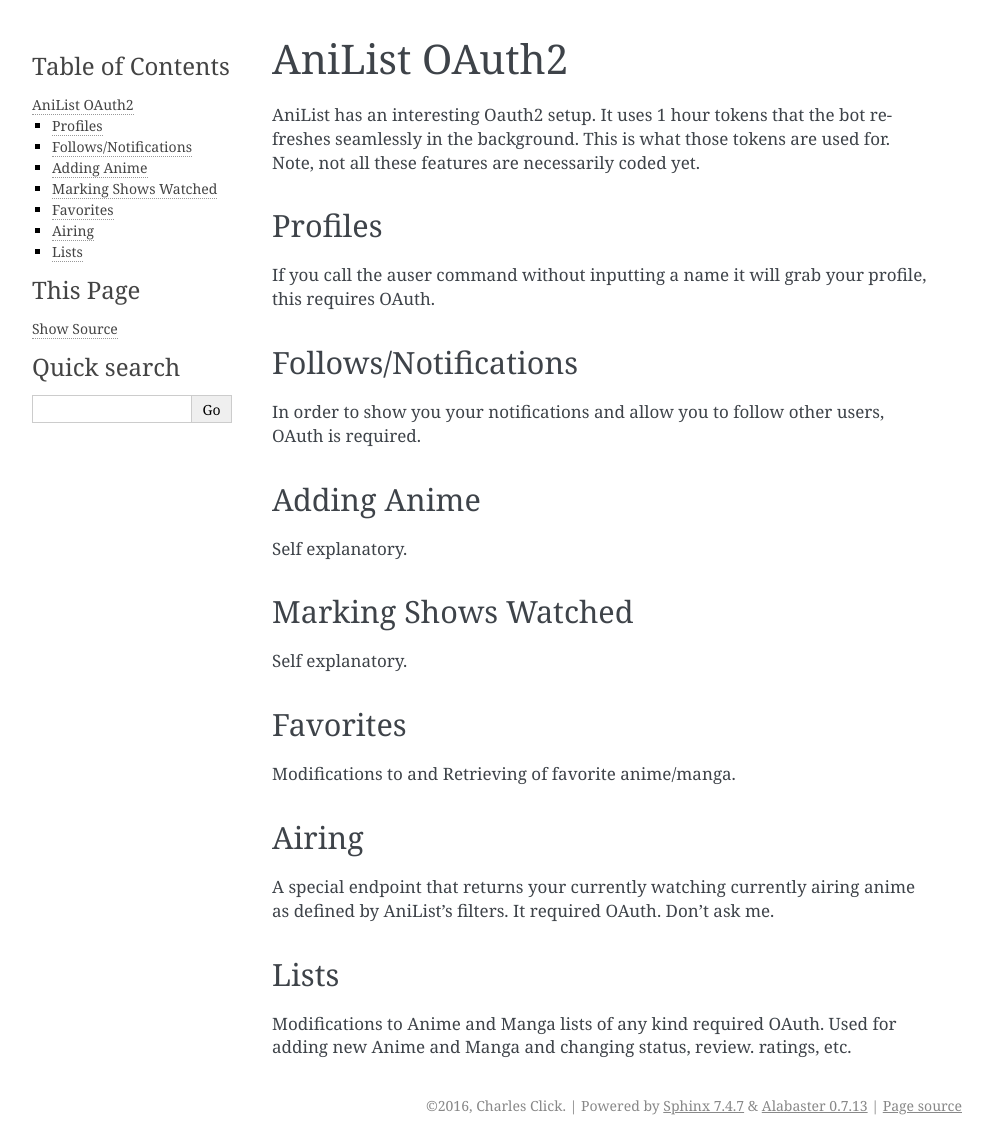
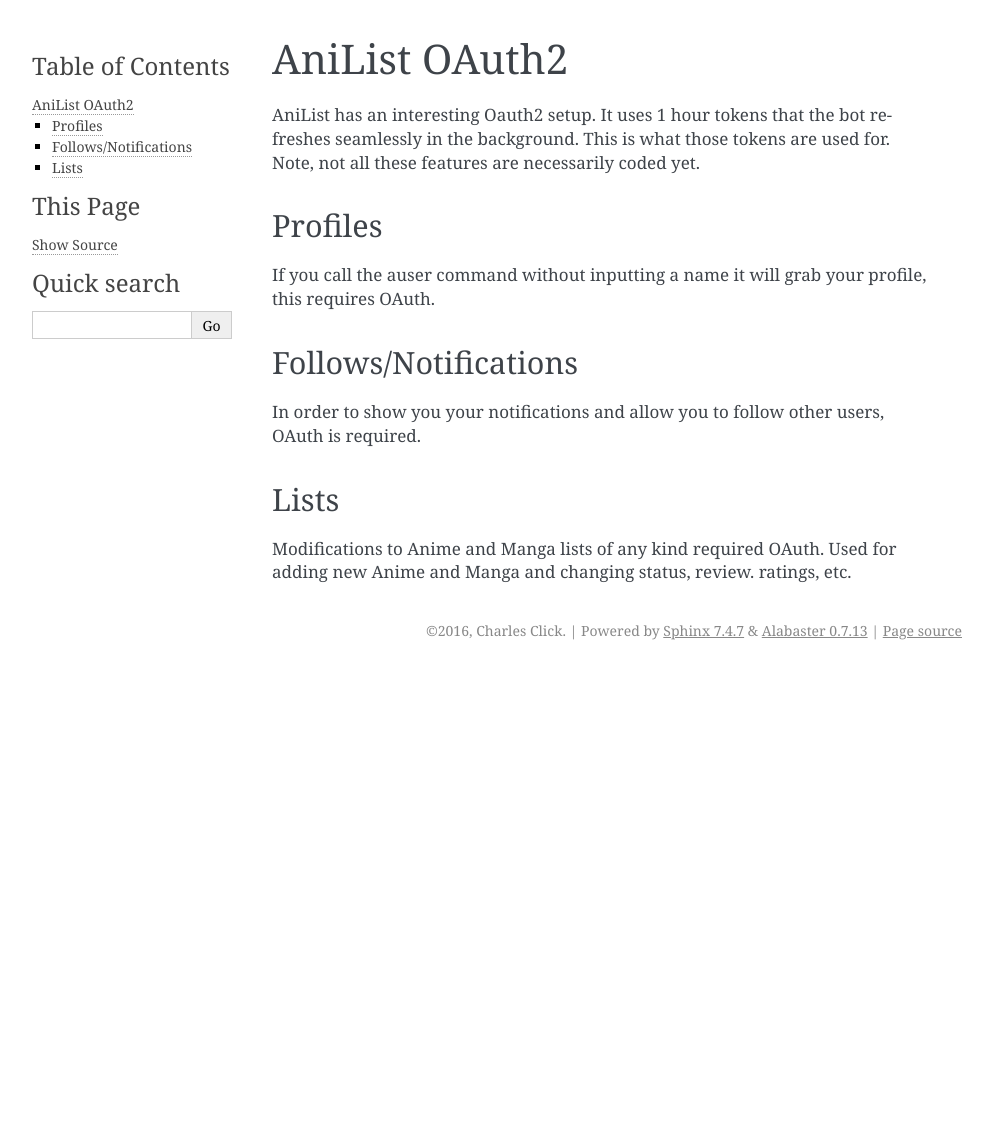
Before and after one commit to ccubed/AngelBot, a Sphinx documentation site: the page built from docs/source/OA_AList.rst, in a window 1280 px wide. Shown: the whole page, without its empty margins (148-1141 px from the left). Built offline with Sphinx 7.4.7, drawn with Linux system fonts in a browser that asks for light colours; after the commit the page ends 900 px from its top, so only the background shows below that.

Commit message:
Some Doc updates.

```diff
--- a/docs/source/OA_AList.rst
+++ b/docs/source/OA_AList.rst
@@ -13,22 +13,6 @@ Follows/Notifications
 ---------------------
 In order to show you your notifications and allow you to follow other users, OAuth is required.
 
-Adding Anime
-------------
-Self explanatory.
-
-Marking Shows Watched
----------------------
-Self explanatory.
-
-Favorites
----------
-Modifications to and Retrieving of favorite anime/manga.
-
-Airing
-------
-A special endpoint that returns your currently watching currently airing anime as defined by AniList's filters. It required OAuth. Don't ask me.
-
 Lists
 -----
 Modifications to Anime and Manga lists of any kind required OAuth. Used for adding new Anime and Manga and changing status, review. ratings, etc.
```
Also changed, not shown: docs/source/APIs.rst (+1 -30 lines), docs/source/DJ.rst (deleted).
